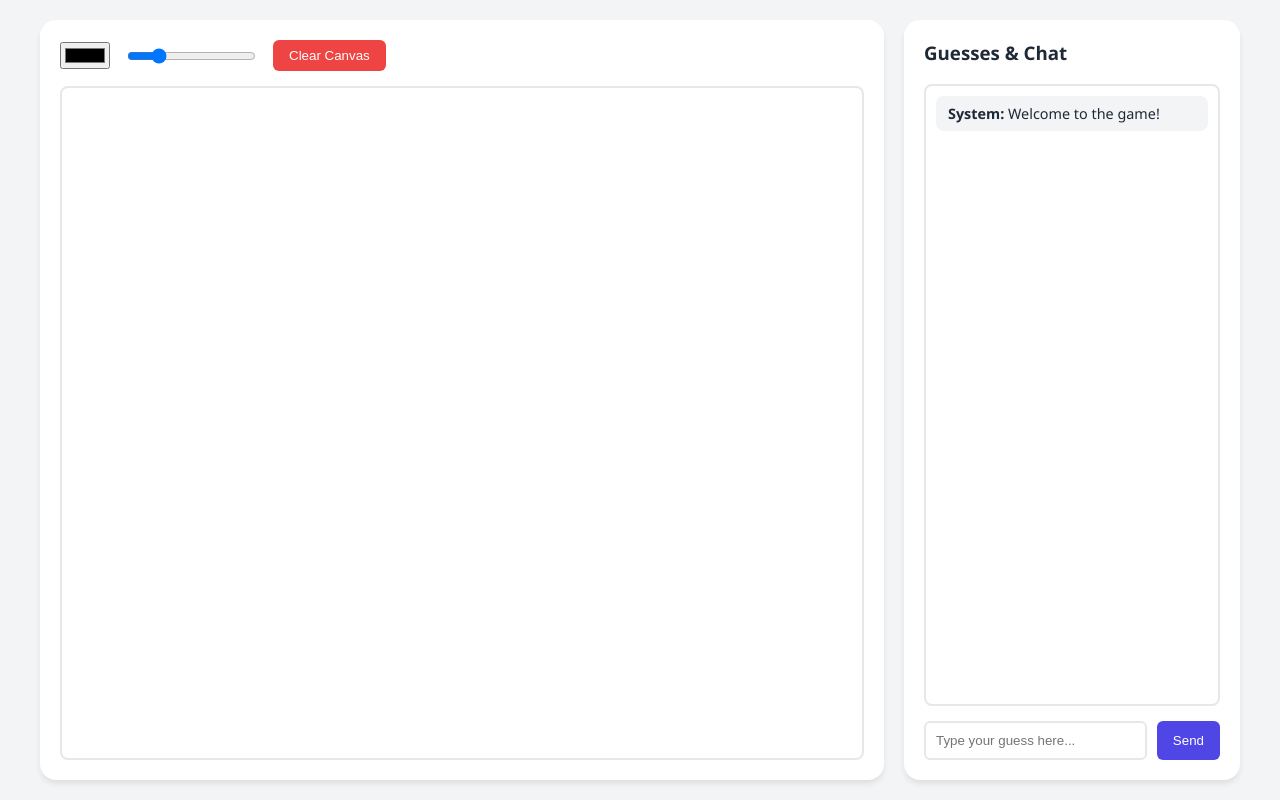
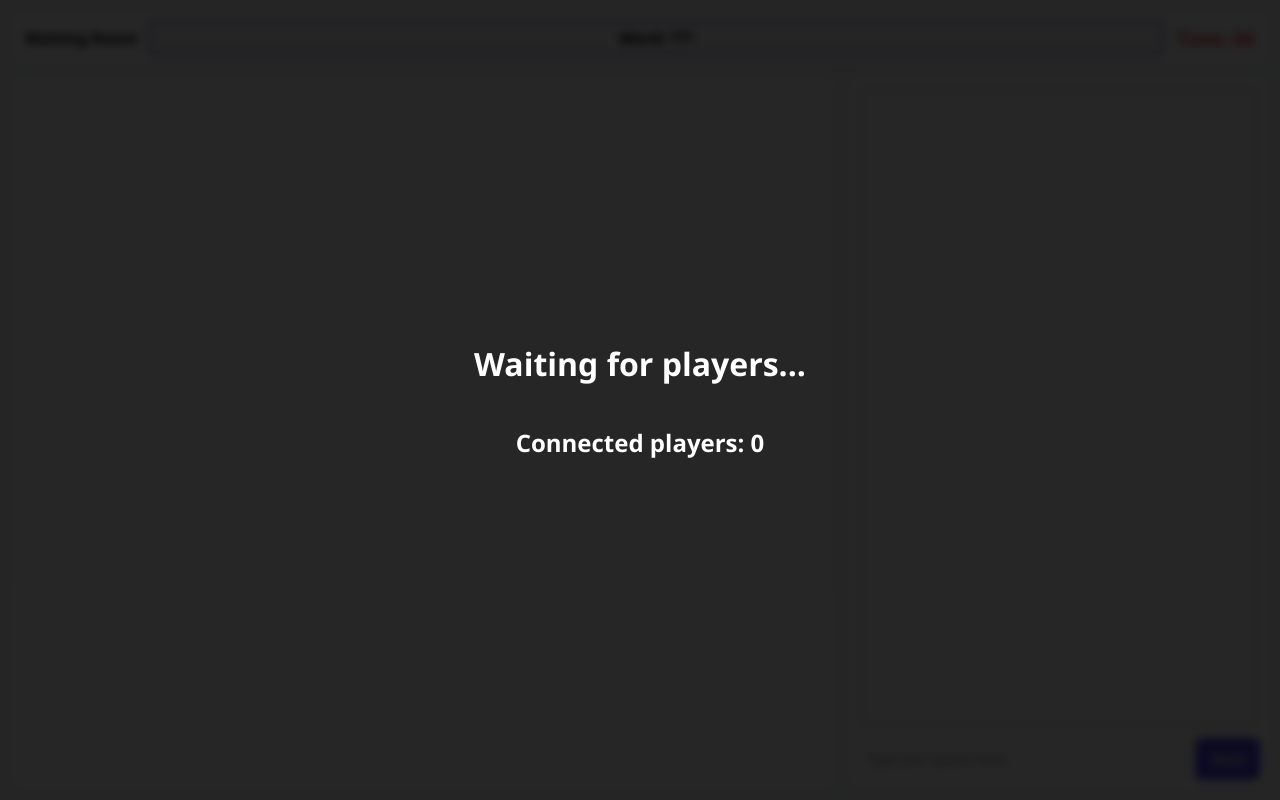
Before and after one commit to yahyakhemiri-ops/yahya-doodle, a website: page index.html in a window 1280 px wide. Drawn offline with nearby package versions, Linux system fonts and the light colour scheme; no server answers.

Commit message:
Refactor index.html for game UI and functionality
Updated game title and viewport settings. Refactored CSS for layout and design consistency. Enhanced JavaScript for improved drawing and chat functionality.

```diff
--- a/index.html
+++ b/index.html
@@ -1,144 +1,79 @@
 <!DOCTYPE html>
-<html lang="en">
+<html lang="en" dir="ltr">
 <head>
     <meta charset="UTF-8">
-    <meta name="viewport" content="width=device-width, initial-scale=1.0">
-    <title>Doodle Duels</title>
+    <meta name="viewport" content="width=device-width, initial-scale=1.0, maximum-scale=1.0, user-scalable=no">
+    <title>Draw and Guess</title>
     <style>
-        :root {
-            --primary: #4F46E5;
-            --bg: #F3F4F6;
-            --surface: #FFFFFF;
-            --text: #1F2937;
-            --border: #E5E7EB;
-        }
+        :root { --primary: #4F46E5; --bg: #F3F4F6; --surface: #FFFFFF; --border: #E5E7EB; }
+        body { margin: 0; padding: 10px; font-family: 'Segoe UI', Tahoma, Geneva, Verdana, sans-serif; background-color: var(--bg); display: flex; flex-direction: column; height: 100vh; box-sizing: border-box; position: relative; }
 
-        body {
-            margin: 0;
-            padding: 20px;
-            font-family: 'Segoe UI', system-ui, sans-serif;
-            background-color: var(--bg);
-            color: var(--text);
-            display: flex;
-            height: 100vh;
-            box-sizing: border-box;
-        }
+        .game-header { background: var(--surface); padding: 10px 15px; border-radius: 12px; display: flex; justify-content: space-between; align-items: center; box-shadow: 0 2px 4px rgba(0,0,0,0.1); margin-bottom: 10px; font-weight: bold; flex-wrap: wrap; gap: 10px; }
+        .timer { color: #EF4444; font-size: 1.2rem; }
+        .word-display { background: var(--bg); padding: 5px 15px; border-radius: 8px; border: 2px dashed var(--primary); text-align: center; flex-grow: 1; }
 
-        .container {
-            display: flex;
-            width: 100%;
-            max-width: 1200px;
-            margin: 0 auto;
-            gap: 20px;
-        }
+        .container { display: flex; width: 100%; flex-grow: 1; gap: 10px; overflow: hidden; }
+        .drawing-section { flex: 2; display: flex; flex-direction: column; background: var(--surface); padding: 10px; border-radius: 12px; box-shadow: 0 2px 4px rgba(0,0,0,0.1); }
+        .controls { display: flex; gap: 10px; margin-bottom: 10px; align-items: center; flex-wrap: wrap; justify-content: center; }
 
-        /* Left Side - Drawing */
-        .drawing-section {
-            flex: 2;
-            display: flex;
-            flex-direction: column;
-            background: var(--surface);
-            padding: 20px;
-            border-radius: 16px;
-            box-shadow: 0 4px 6px -1px rgba(0, 0, 0, 0.1);
-        }
+        canvas { border: 2px solid var(--border); border-radius: 8px; cursor: crosshair; background: #fff; width: 100%; height: auto; aspect-ratio: 8/5; touch-action: none; }
+        .canvas-locked { pointer-events: none; opacity: 0.8; cursor: not-allowed; }
 
-        .controls {
-            display: flex;
-            gap: 15px;
-            margin-bottom: 15px;
-            align-items: center;
-        }
-
-        canvas {
-            border: 2px solid var(--border);
-            border-radius: 8px;
-            cursor: crosshair;
-            background: #fff;
-            flex-grow: 1;
-            /* Prevents dragging issues */
-            touch-action: none;
-        }
-
-        button {
-            background: var(--primary);
-            color: white;
-            border: none;
-            padding: 8px 16px;
-            border-radius: 6px;
-            cursor: pointer;
-            font-weight: 500;
-            transition: opacity 0.2s;
-        }
-
-        button:hover { opacity: 0.9; }
+        button { background: var(--primary); color: white; border: none; padding: 8px 16px; border-radius: 6px; cursor: pointer; font-weight: bold; }
         button.clear-btn { background: #EF4444; }
 
-        /* Right Side - Chat */
-        .chat-section {
-            flex: 1;
-            display: flex;
-            flex-direction: column;
-            background: var(--surface);
-            padding: 20px;
-            border-radius: 16px;
-            box-shadow: 0 4px 6px -1px rgba(0, 0, 0, 0.1);
-        }
+        .chat-section { flex: 1; display: flex; flex-direction: column; background: var(--surface); padding: 10px; border-radius: 12px; box-shadow: 0 2px 4px rgba(0,0,0,0.1); }
+        .chat-log { flex-grow: 1; border: 2px solid var(--border); border-radius: 8px; margin-bottom: 10px; padding: 10px; overflow-y: auto; display: flex; flex-direction: column; gap: 8px; background: #fafafa; }
+        .chat-input-area { display: flex; gap: 10px; }
+        input[type="text"] { flex-grow: 1; padding: 10px; border: 2px solid var(--border); border-radius: 6px; font-family: inherit; }
 
-        .chat-log {
-            flex-grow: 1;
-            border: 2px solid var(--border);
-            border-radius: 8px;
-            margin-bottom: 15px;
-            padding: 10px;
-            overflow-y: auto;
-            display: flex;
-            flex-direction: column;
-            gap: 8px;
-        }
+        .message { background: #fff; padding: 8px 12px; border-radius: 8px; border: 1px solid var(--border); font-size: 0.9rem; }
+        .sys-message { background: #FEF3C7; color: #92400E; text-align: center; font-weight: bold; border: none; }
 
-        .chat-input-area {
-            display: flex;
-            gap: 10px;
-        }
+        .overlay { position: absolute; top: 0; left: 0; width: 100%; height: 100%; background: rgba(0,0,0,0.85); display: flex; flex-direction: column; justify-content: center; align-items: center; color: white; z-index: 100; backdrop-filter: blur(4px); text-align: center; padding: 20px; box-sizing: border-box; }
+        .word-choices { display: flex; gap: 15px; margin-top: 20px; flex-wrap: wrap; justify-content: center; }
+        .word-btn { padding: 15px 30px; font-size: 1.2rem; background: var(--primary); border: none; color: white; border-radius: 12px; cursor: pointer; transition: 0.2s; box-shadow: 0 4px 6px rgba(0,0,0,0.3); }
+        .start-btn { background: #10B981; margin-top: 20px; display: none; }
 
-        input[type="text"] {
-            flex-grow: 1;
-            padding: 10px;
-            border: 2px solid var(--border);
-            border-radius: 6px;
-            outline: none;
-        }
-
-        input[type="text"]:focus { border-color: var(--primary); }
-
-        .message {
-            background: var(--bg);
-            padding: 8px 12px;
-            border-radius: 8px;
-            font-size: 0.9rem;
+        @media (max-width: 768px) {
+            .container { flex-direction: column; overflow-y: auto; }
+            .drawing-section { flex: none; }
+            .chat-section { flex: none; height: 300px; }
+            .game-header { font-size: 1rem; }
+            canvas { aspect-ratio: 1/1; }
         }
     </style>
 </head>
 <body>
+    <div id="lobbyOverlay" class="overlay">
+        <h1 id="lobbyTitle">Waiting for players...</h1>
+        <h2 id="playerCountText">Connected players: 0</h2>
+        <button id="startBtn" class="word-btn start-btn">I'm the Artist, Start Game! 🎨</button>
+    </div>
+
+    <div id="wordOverlay" class="overlay" style="display: none;">
+        <h2>You are the Artist! 🎨 Choose a word to draw:</h2>
+        <div class="word-choices" id="wordChoices"></div>
+    </div>
+
+    <div class="game-header">
+        <div id="roleDisplay">Waiting Room</div>
+        <div class="word-display" id="wordDisplay">Word: ???</div>
+        <div class="timer" id="timerDisplay">Time: 60</div>
+    </div>
+
     <div class="container">
-        <!-- Drawing Board -->
         <div class="drawing-section">
-            <div class="controls">
-                <input type="color" id="colorPicker" value="#000000" title="Choose Color">
-                <input type="range" id="brushSize" min="1" max="20" value="5" title="Brush Size">
+            <div class="controls" id="drawControls" style="display: none;">
+                <input type="color" id="colorPicker" value="#000000">
+                <input type="range" id="brushSize" min="1" max="20" value="5">
                 <button class="clear-btn" id="clearBtn">Clear Canvas</button>
             </div>
-            <!-- Canvas is set to a fixed internal resolution, but CSS flexes it -->
-            <canvas id="drawingCanvas" width="800" height="600"></canvas>
+            <canvas id="drawingCanvas" width="800" height="800" class="canvas-locked"></canvas>
         </div>
 
-        <!-- Chat / Guessing Area -->
         <div class="chat-section">
-            <h3 style="margin-top: 0;">Guesses & Chat</h3>
-            <div class="chat-log" id="chatLog">
-                <div class="message"><strong>System:</strong> Welcome to the game!</div>
-            </div>
+            <div class="chat-log" id="chatLog"></div>
             <div class="chat-input-area">
                 <input type="text" id="chatInput" placeholder="Type your guess here...">
                 <button id="sendBtn">Send</button>
@@ -146,55 +81,94 @@
         </div>
     </div>
 
-    <!-- Add this right above your <script> tag to load Socket.io -->
     <script src="/socket.io/socket.io.js"></script>
+    <script>
+        const socket = io({ transports: ['websocket'], extraHeaders: { "Bypass-Tunnel-Reminder": "true" } });
+        let myRole = 'guesser';
 
-    <script>
-        const socket = io(); // Connect to the server
-
-        // --- Canvas Drawing Logic ---
+        const lobbyOverlay = document.getElementById('lobbyOverlay');
+        const startBtn = document.getElementById('startBtn');
+        const playerCountText = document.getElementById('playerCountText');
+        const lobbyTitle = document.getElementById('lobbyTitle');
+        const roleDisplay = document.getElementById('roleDisplay');
+        const wordDisplay = document.getElementById('wordDisplay');
+        const timerDisplay = document.getElementById('timerDisplay');
         const canvas = document.getElementById('drawingCanvas');
         const ctx = canvas.getContext('2d');
-        const colorPicker = document.getElementById('colorPicker');
-        const brushSize = document.getElementById('brushSize');
-        const clearBtn = document.getElementById('clearBtn');
+        const chatLog = document.getElementById('chatLog');
+        const chatInput = document.getElementById('chatInput');
+        const wordOverlay = document.getElementById('wordOverlay');
+        const choicesContainer = document.getElementById('wordChoices');
+
+        socket.on('lobbyState', (data) => {
+            if (data.gameState === "idle") {
+                lobbyOverlay.style.display = 'flex';
+                wordOverlay.style.display = 'none';
+                playerCountText.innerText = `Connected players: ${data.playerCount}`;
+                if (data.playerCount >= 2) {
+                    lobbyTitle.innerText = "Game Ready!";
+                    startBtn.style.display = 'block';
+                } else {
+                    lobbyTitle.innerText = "Waiting for players...";
+                    startBtn.style.display = 'none';
+                }
+            } else {
+                lobbyOverlay.style.display = 'none';
+            }
+        });
+
+        startBtn.onclick = () => socket.emit('requestStart');
+
+        socket.on('roleInfo', (data) => {
+            myRole = data.role;
+            if (myRole === 'artist') {
+                roleDisplay.innerText = "You: Artist 🎨";
+                canvas.classList.remove('canvas-locked');
+                document.getElementById('drawControls').style.display = 'flex';
+            } else {
+                roleDisplay.innerText = "You: Guesser 🕵️";
+                canvas.classList.add('canvas-locked');
+                document.getElementById('drawControls').style.display = 'none';
+                wordOverlay.style.display = 'none';
+            }
+        });
+
+        socket.on('showWordChoices', (choices) => {
+            choicesContainer.innerHTML = '';
+            choices.forEach(word => {
+                const btn = document.createElement('button');
+                btn.className = 'word-btn';
+                btn.innerText = word;
+                btn.onclick = () => { socket.emit('wordChosen', word); wordOverlay.style.display = 'none'; };
+                choicesContainer.appendChild(btn);
+            });
+            wordOverlay.style.display = 'flex';
+        });
+
+        socket.on('wordToDraw', (word) => wordDisplay.innerText = `Word: ${word}`);
+        socket.on('timerUpdate', (time) => timerDisplay.innerText = `Time: ${time}`);
+
+        socket.on('systemMessage', (msg) => {
+            const div = document.createElement('div');
+            div.className = 'message sys-message';
+            div.innerText = msg;
+            chatLog.appendChild(div);
+            chatLog.scrollTop = chatLog.scrollHeight;
+        });
 
         let isDrawing = false;
         let lastPos = null;
-
         ctx.lineJoin = 'round';
         ctx.lineCap = 'round';
 
-        function getMousePos(evt) {
+        function getCoordinates(e) {
             const rect = canvas.getBoundingClientRect();
-            const scaleX = canvas.width / rect.width;
-            const scaleY = canvas.height / rect.height;
+            const clientX = e.touches ? e.touches[0].clientX : e.clientX;
+            const clientY = e.touches ? e.touches[0].clientY : e.clientY;
             return {
-                x: (evt.clientX - rect.left) * scaleX,
-                y: (evt.clientY - rect.top) * scaleY
+                x: (clientX - rect.left) * (canvas.width / rect.width),
+                y: (clientY - rect.top) * (canvas.height / rect.height)
             };
-        }
-
-        function draw(e) {
-            if (!isDrawing) return;
-            const currentPos = getMousePos(e);
-
-            const strokeData = {
-                x0: lastPos.x,
-                y0: lastPos.y,
-                x1: currentPos.x,
-                y1: currentPos.y,
-                color: colorPicker.value,
-                size: brushSize.value
-            };
-
-            // Draw locally
-            drawLine(strokeData);
-
-            // Send to server
-            socket.emit('draw', strokeData);
-
-            lastPos = currentPos;
         }
 
         function drawLine(data) {
@@ -206,59 +180,67 @@
             ctx.stroke();
         }
 
-        canvas.addEventListener('mousedown', (e) => {
+        function startPosition(e) {
+            if (myRole !== 'artist') return;
             isDrawing = true;
-            lastPos = getMousePos(e);
-        });
-        canvas.addEventListener('mouseup', () => isDrawing = false);
+            lastPos = getCoordinates(e);
+        }
+
+        function draw(e) {
+            if (!isDrawing || myRole !== 'artist') return;
+            if (e.touches) e.preventDefault();
+            const currentPos = getCoordinates(e);
+            const strokeData = {
+                x0: lastPos.x, y0: lastPos.y, x1: currentPos.x, y1: currentPos.y,
+                color: document.getElementById('colorPicker').value,
+                size: document.getElementById('brushSize').value
+            };
+            drawLine(strokeData);
+            socket.emit('draw', strokeData);
+            lastPos = currentPos;
+        }
+
+        function stopPosition() {
+            isDrawing = false;
+        }
+
+        canvas.addEventListener('mousedown', startPosition);
         canvas.addEventListener('mousemove', draw);
-        canvas.addEventListener('mouseout', () => isDrawing = false);
+        canvas.addEventListener('mouseup', stopPosition);
+        canvas.addEventListener('mouseout', stopPosition);
 
-        // Clear Canvas Sync
-        clearBtn.addEventListener('click', () => {
-            ctx.clearRect(0, 0, canvas.width, canvas.height);
-            socket.emit('clear');
+        canvas.addEventListener('touchstart', startPosition, { passive: false });
+        canvas.addEventListener('touchmove', draw, { passive: false });
+        canvas.addEventListener('touchend', stopPosition);
+        canvas.addEventListener('touchcancel', stopPosition);
+
+        document.getElementById('clearBtn').addEventListener('click', () => {
+            if (myRole === 'artist') {
+                ctx.clearRect(0, 0, canvas.width, canvas.height);
+                socket.emit('clear');
+            }
         });
 
-        socket.on('clear', () => {
-            ctx.clearRect(0, 0, canvas.width, canvas.height);
-        });
-
-        // Receive drawing from others
-        socket.on('draw', (data) => {
-            drawLine(data);
-        });
-
-        // --- Chat Logic Sync ---
-        const chatLog = document.getElementById('chatLog');
-        const chatInput = document.getElementById('chatInput');
-        const sendBtn = document.getElementById('sendBtn');
-
-        function appendMessage(text, sender) {
-            const msgDiv = document.createElement('div');
-            msgDiv.className = 'message';
-            msgDiv.innerHTML = `<strong>${sender}:</strong> ${text}`;
-            chatLog.appendChild(msgDiv);
-            chatLog.scrollTop = chatLog.scrollHeight;
-        }
+        socket.on('draw', drawLine);
+        socket.on('clear', () => ctx.clearRect(0, 0, canvas.width, canvas.height));
 
         function sendMessage() {
             const text = chatInput.value.trim();
             if (text) {
-                appendMessage(text, 'You');
-                socket.emit('chat', text); // Send to server
+                socket.emit('chat', text);
                 chatInput.value = '';
             }
         }
 
-        sendBtn.addEventListener('click', sendMessage);
-        chatInput.addEventListener('keypress', (e) => {
-            if (e.key === 'Enter') sendMessage();
-        });
+        document.getElementById('sendBtn').addEventListener('click', sendMessage);
+        chatInput.addEventListener('keypress', (e) => { if (e.key === 'Enter') sendMessage(); });
 
-        // Receive chat from others
-        socket.on('chat', (message) => {
-            appendMessage(message, 'Friend');
+        socket.on('chatMessage', (data) => {
+            const div = document.createElement('div');
+            div.className = 'message';
+            div.innerHTML = `<strong>${data.sender}:</strong> ${data.text}`;
+            chatLog.appendChild(div);
+            chatLog.scrollTop = chatLog.scrollHeight;
         });
     </script>
 </body>
```
